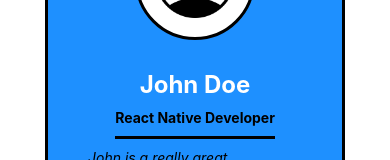
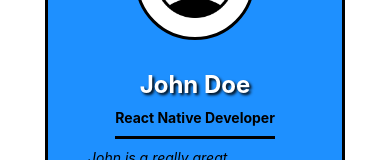
Before and after one commit to adanbae-dev/reactNativeProfileCardApp, a React Native app: screen / in a window 390 px wide. Shown: the part 335-495 px from the top of the page. Built offline with nearby package versions, Linux system fonts and the light colour scheme.

Commit message:
CHANGE - 4.20 완성된 카드 프로필

```diff
--- a/App.js
+++ b/App.js
@@ -10,12 +10,12 @@ export default class App extends Component {
             <Image style={styles.cardImage} source={require('./user.png')} />
           </View>
           <View>
-            <Text style={styles.cardName}>
+            <Text style={styles.cardTitle}>
               John Doe
             </Text>
           </View>
-          <View style={styles.cardOccupationContainer}>
-            <Text style={styles.cardOccupation}>
+          <View style={styles.cardSubtitleContainer}>
+            <Text style={styles.cardSubtitle}>
               React Native Developer
             </Text>
           </View>
@@ -65,21 +65,27 @@ const styles = StyleSheet.create({
     width: 80,
     height: 80
   },
-  cardName: {
+  cardTitle: {
     color: 'white',
     marginTop: 30,
     fontWeight: 'bold',
-    fontSize: 24
+    fontSize: 24,
+    textShadowColor: 'black',
+    textShadowOffset: {
+      height: 2,
+      width: 2
+    },
+    textShadowRadius: 3
 
   },
-  cardOccupationContainer: {
+  cardSubtitleContainer: {
     borderColor: 'black',
     borderWidth: 3,
     borderTopWidth: 0,
     borderRightWidth: 0,
     borderLeftWidth: 0
   },
-  cardOccupation: {
+  cardSubtitle: {
     marginTop: 10,
     marginBottom: 10,
     fontWeight: 'bold'
```
